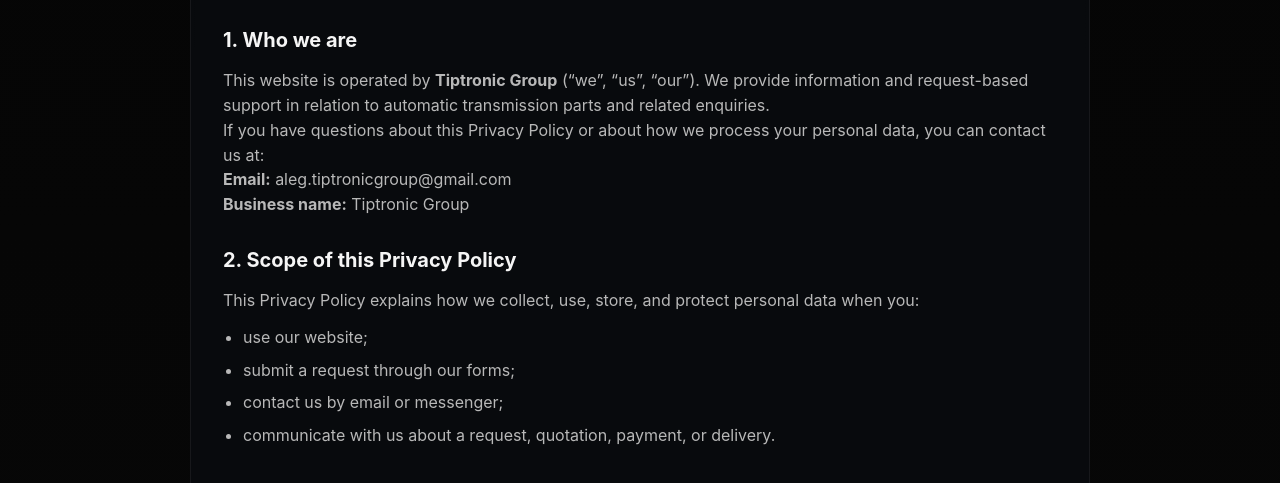
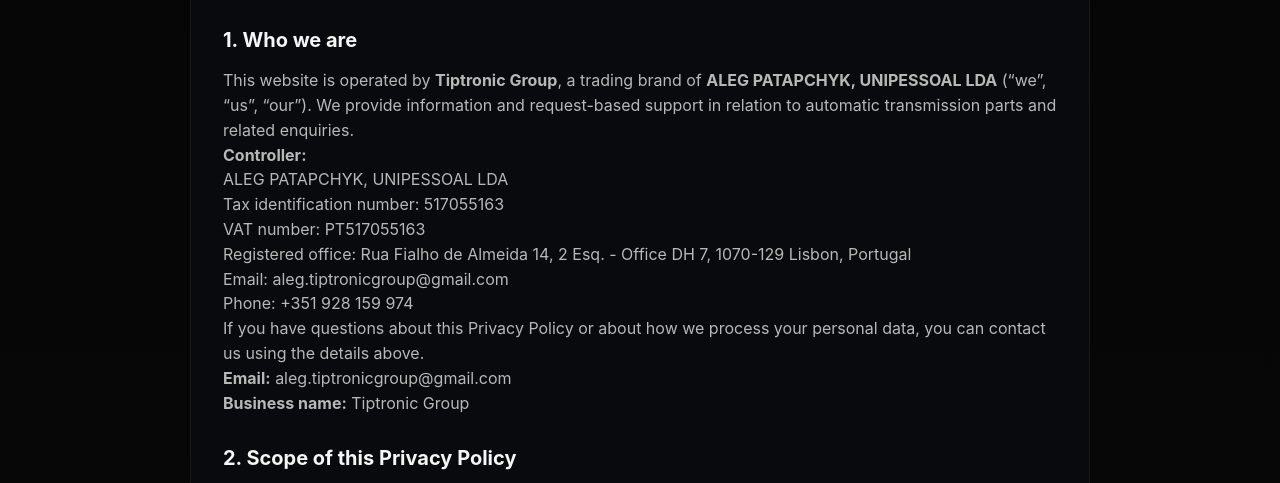
Before and after one commit to dzian1s/tiptronicgroup, a plain HTML site: page privacy-policy/index.html in a window 1280 px wide. Shown: the part 292-775 px from the top of the page. Drawn offline with Linux system fonts and the light colour scheme.

Commit message:
more privacy policy bugs fixed

```diff
--- a/privacy-policy/index.html
+++ b/privacy-policy/index.html
@@ -113,14 +113,27 @@
         <p class="legal-meta"><strong>Last updated:</strong> 22-03-2026</p>
 
         <h2>1. Who we are</h2>
+
         <p>
-          This website is operated by <strong>Tiptronic Group</strong> (“we”, “us”, “our”).
-          We provide information and request-based support in relation to automatic transmission
-          parts and related enquiries.
+        This website is operated by <strong>Tiptronic Group</strong>, a trading brand of
+        <strong>ALEG PATAPCHYK, UNIPESSOAL LDA</strong> (“we”, “us”, “our”).
+        We provide information and request-based support in relation to automatic transmission
+        parts and related enquiries.
         </p>
+
         <p>
-          If you have questions about this Privacy Policy or about how we process your personal data,
-          you can contact us at:
+        <strong>Controller:</strong><br />
+        ALEG PATAPCHYK, UNIPESSOAL LDA<br />
+        Tax identification number: 517055163<br />
+        VAT number: PT517055163<br />
+        Registered office: Rua Fialho de Almeida 14, 2 Esq. - Office DH 7, 1070-129 Lisbon, Portugal<br />
+        Email: aleg.tiptronicgroup@gmail.com<br />
+        Phone: +351 928 159 974
+        </p>
+
+        <p>
+        If you have questions about this Privacy Policy or about how we process your personal data,
+        you can contact us using the details above.
         </p>
         <p>
           <strong>Email:</strong> aleg.tiptronicgroup@gmail.com<br />
@@ -264,7 +277,7 @@
         </ul>
         <p>
           To exercise your rights, contact us at:
-          <strong>[insert privacy contact email]</strong>
+          <strong>aleg.tiptronicgroup@gmail.com</strong>
         </p>
 
         <h2>12. Marketing communications</h2>
```
